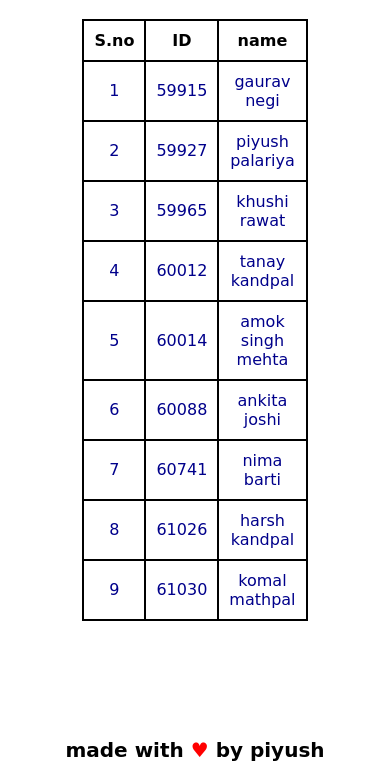
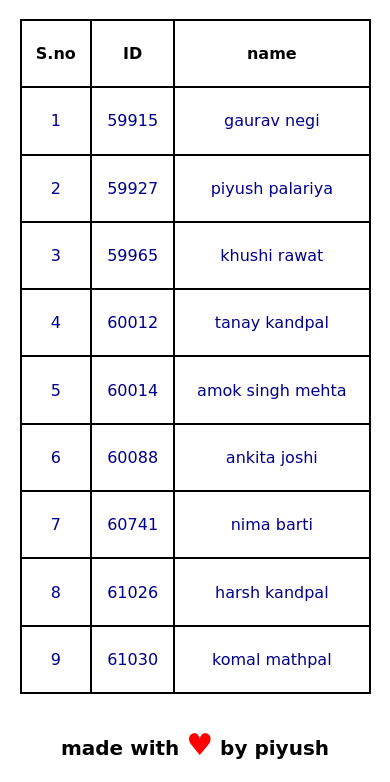
Before and after one commit to piyushpalariya/practice, a plain HTML site: page index.html in a window 390 px wide. Shown: the part 62-844 px from the top of the page. Drawn offline with Linux system fonts and the light colour scheme.

Commit message:
tried to make it responsive

```diff
--- a/index.html
+++ b/index.html
@@ -9,7 +9,8 @@
         <h1>HTML TABLES</h1>
     </header>
     <main>
-      <table>
+      <div id="table">
+        <table>
         <tr>
           <th>S.no</th>
           <th>ID</th>
@@ -61,6 +62,7 @@
             <td class="student-name">komal mathpal</td>
         </tr>
       </table>
+      </div>
     </main>
     <footer>
       <p>made with <span>&hearts;</span> by piyush</p>
--- a/style.css
+++ b/style.css
@@ -1,12 +1,13 @@
-footer p  span{
+footer p span {
   color: red;
+  font-size: 30px;
 }
 
-footer p{
+footer p {
   font-size: 20px;
 }
 
-body{
+body {
   display: flex;
   flex-direction: column;
   justify-content: center;
@@ -19,32 +20,34 @@ body{
   flex-wrap: wrap;
 }
 
-footer{
+footer {
   position: absolute;
   bottom: 0px;
   font-weight: bold;
 }
 
-header{
+header {
   color: green;
 }
 
-td,th,table{
+table,
+th,
+td {
   border: 2px solid black;
   border-collapse: collapse;
   text-align: center;
   padding: 10px;
-    color:darkblue;
+  color: darkblue;
 }
 
-th{
+th {
   color: black;
   font-weight: bold;
 }
 
-
-@media screen and (max-width:700px) {
-    table{
-        width: 1rem;
+@media (max-width: 600px) {
+  table {
+    width: 90vw;
+    height: 80vh;
   }
 }
```
Lines whose indentation alone changed are shown as unchanged.
